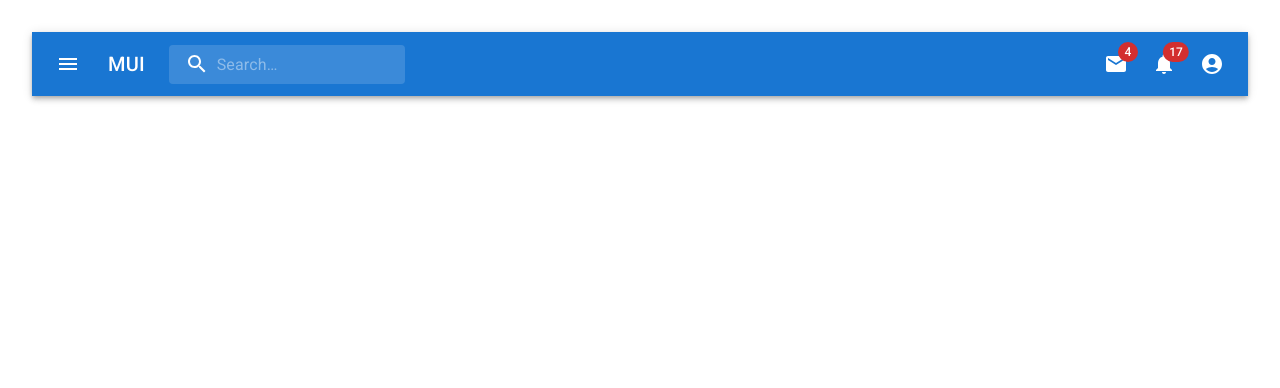
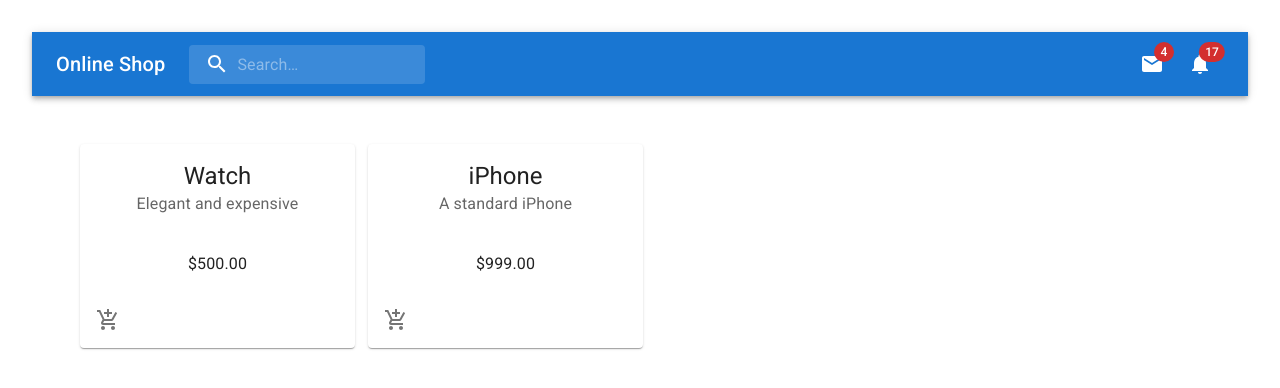
Before and after one commit to mmena1/react-sample, a React app: page / in a window 1280 px wide. Shown: the top 388 px of the page. Built offline with nearby package versions, Linux system fonts and the light colour scheme; the HTML template or start-up script is replaced by a standard one.

Commit message:
Add product components

```diff
--- a/src/App.tsx
+++ b/src/App.tsx
@@ -1,12 +1,20 @@
 import './App.css'
 
-import Header from "./components/Layout/Header";
+import Box from '@mui/material/Box';
+import CssBaseline from '@mui/material/CssBaseline';
+
+import Header from "./components/Layout/Header/Header";
+import AvailableProducts from './components/Products/AvailableProducts';
 
 function App() {
 
   return (
     <>
-      <Header/>
+      <Box sx={{ display: 'flex', flexDirection: 'column' }}>
+        <CssBaseline />
+        <Header/>
+        <AvailableProducts/>
+      </Box>
     </>
   )
 }
--- a/src/components/Layout/Header.tsx
+++ /dev/null
@@ -1,187 +0,0 @@
-import * as React from 'react';
-import AppBar from '@mui/material/AppBar';
-import Box from '@mui/material/Box';
-import Toolbar from '@mui/material/Toolbar';
-import IconButton from '@mui/material/IconButton';
-import Typography from '@mui/material/Typography';
-import Badge from '@mui/material/Badge';
-import MenuItem from '@mui/material/MenuItem';
-import Menu from '@mui/material/Menu';
-import MenuIcon from '@mui/icons-material/Menu';
-import AccountCircle from '@mui/icons-material/AccountCircle';
-import MailIcon from '@mui/icons-material/Mail';
-import NotificationsIcon from '@mui/icons-material/Notifications';
-import MoreIcon from '@mui/icons-material/MoreVert';
-
-import HeaderSearch from './HeaderSearch';
-
-const Header = () => {
-  const [anchorEl, setAnchorEl] = React.useState<null | HTMLElement>(null);
-  const [mobileMoreAnchorEl, setMobileMoreAnchorEl] =
-    React.useState<null | HTMLElement>(null);
-
-  const isMenuOpen = Boolean(anchorEl);
-  const isMobileMenuOpen = Boolean(mobileMoreAnchorEl);
-
-  const handleProfileMenuOpen = (event: React.MouseEvent<HTMLElement>) => {
-    setAnchorEl(event.currentTarget);
-  };
-
-  const handleMobileMenuClose = () => {
-    setMobileMoreAnchorEl(null);
-  };
-
-  const handleMenuClose = () => {
-    setAnchorEl(null);
-    handleMobileMenuClose();
-  };
-
-  const handleMobileMenuOpen = (event: React.MouseEvent<HTMLElement>) => {
-    setMobileMoreAnchorEl(event.currentTarget);
-  };
-
-  const menuId = 'primary-search-account-menu';
-  const renderMenu = (
-    <Menu
-      anchorEl={anchorEl}
-      anchorOrigin={{
-        vertical: 'top',
-        horizontal: 'right',
-      }}
-      id={menuId}
-      keepMounted
-      transformOrigin={{
-        vertical: 'top',
-        horizontal: 'right',
-      }}
-      open={isMenuOpen}
-      onClose={handleMenuClose}
-    >
-      <MenuItem onClick={handleMenuClose}>Profile</MenuItem>
-      <MenuItem onClick={handleMenuClose}>My account</MenuItem>
-    </Menu>
-  );
-
-  const mobileMenuId = 'primary-search-account-menu-mobile';
-  const renderMobileMenu = (
-    <Menu
-      anchorEl={mobileMoreAnchorEl}
-      anchorOrigin={{
-        vertical: 'top',
-        horizontal: 'right',
-      }}
-      id={mobileMenuId}
-      keepMounted
-      transformOrigin={{
-        vertical: 'top',
-        horizontal: 'right',
-      }}
-      open={isMobileMenuOpen}
-      onClose={handleMobileMenuClose}
-    >
-      <MenuItem>
-        <IconButton size="large" aria-label="show 4 new mails" color="inherit">
-          <Badge badgeContent={4} color="error">
-            <MailIcon />
-          </Badge>
-        </IconButton>
-        <p>Messages</p>
-      </MenuItem>
-      <MenuItem>
-        <IconButton
-          size="large"
-          aria-label="show 17 new notifications"
-          color="inherit"
-        >
-          <Badge badgeContent={17} color="error">
-            <NotificationsIcon />
-          </Badge>
-        </IconButton>
-        <p>Notifications</p>
-      </MenuItem>
-      <MenuItem onClick={handleProfileMenuOpen}>
-        <IconButton
-          size="large"
-          aria-label="account of current user"
-          aria-controls="primary-search-account-menu"
-          aria-haspopup="true"
-          color="inherit"
-        >
-          <AccountCircle />
-        </IconButton>
-        <p>Profile</p>
-      </MenuItem>
-    </Menu>
-  );
-
-  return (
-    <Box sx={{ flexGrow: 1 }}>
-      <AppBar position="static">
-        <Toolbar>
-          <IconButton
-            size="large"
-            edge="start"
-            color="inherit"
-            aria-label="open drawer"
-            sx={{ mr: 2 }}
-          >
-            <MenuIcon />
-          </IconButton>
-          <Typography
-            variant="h6"
-            noWrap
-            component="div"
-            sx={{ display: { xs: 'none', sm: 'block' } }}
-          >
-            MUI
-          </Typography>
-          <HeaderSearch/>
-          <Box sx={{ flexGrow: 1 }} />
-          <Box sx={{ display: { xs: 'none', md: 'flex' } }}>
-            <IconButton size="large" aria-label="show 4 new mails" color="inherit">
-              <Badge badgeContent={4} color="error">
-                <MailIcon />
-              </Badge>
-            </IconButton>
-            <IconButton
-              size="large"
-              aria-label="show 17 new notifications"
-              color="inherit"
-            >
-              <Badge badgeContent={17} color="error">
-                <NotificationsIcon />
-              </Badge>
-            </IconButton>
-            <IconButton
-              size="large"
-              edge="end"
-              aria-label="account of current user"
-              aria-controls={menuId}
-              aria-haspopup="true"
-              onClick={handleProfileMenuOpen}
-              color="inherit"
-            >
-              <AccountCircle />
-            </IconButton>
-          </Box>
-          <Box sx={{ display: { xs: 'flex', md: 'none' } }}>
-            <IconButton
-              size="large"
-              aria-label="show more"
-              aria-controls={mobileMenuId}
-              aria-haspopup="true"
-              onClick={handleMobileMenuOpen}
-              color="inherit"
-            >
-              <MoreIcon />
-            </IconButton>
-          </Box>
-        </Toolbar>
-      </AppBar>
-      {renderMobileMenu}
-      {renderMenu}
-    </Box>
-  );
-};
-
-export default Header;
--- /dev/null
+++ b/src/components/Layout/Header/Header.tsx
@@ -0,0 +1,49 @@
+import AppBar from '@mui/material/AppBar';
+import Box from '@mui/material/Box';
+import Toolbar from '@mui/material/Toolbar';
+import IconButton from '@mui/material/IconButton';
+import Typography from '@mui/material/Typography';
+import Badge from '@mui/material/Badge';
+import MailIcon from '@mui/icons-material/Mail';
+import NotificationsIcon from '@mui/icons-material/Notifications';
+
+import HeaderSearch from './HeaderSearch';
+
+const Header = () => {
+  return (
+    <Box sx={{ flexGrow: 1 }}>
+      <AppBar position="static">
+        <Toolbar>
+          <Typography
+            variant="h6"
+            noWrap
+            component="div"
+            sx={{ display: { xs: 'none', sm: 'block' } }}
+          >
+            Online Shop
+          </Typography>
+          <HeaderSearch/>
+          <Box sx={{ flexGrow: 1 }} />
+          <Box sx={{ display: { xs: 'none', md: 'flex' } }}>
+            <IconButton size="large" aria-label="show 4 new mails" color="inherit">
+              <Badge badgeContent={4} color="error">
+                <MailIcon />
+              </Badge>
+            </IconButton>
+            <IconButton
+              size="large"
+              aria-label="show 17 new notifications"
+              color="inherit"
+            >
+              <Badge badgeContent={17} color="error">
+                <NotificationsIcon />
+              </Badge>
+            </IconButton>
+          </Box>
+        </Toolbar>
+      </AppBar>
+    </Box>
+  );
+};
+
+export default Header;
--- /dev/null
+++ b/src/components/Products/AvailableProducts.tsx
@@ -0,0 +1,39 @@
+import Box from '@mui/material/Box';
+
+import ProductItem from "./ProductItem/ProductItem";
+import Content from '../UI/Content';
+
+const DUMMY_PRODUCTS = [
+  {
+    id: 10,
+    name: "Watch",
+    description: "Elegant and expensive",
+    price: 500
+  },
+  {
+    id: 11,
+    name: "iPhone",
+    description: "A standard iPhone",
+    price: 999
+  }
+]
+
+const AvailableProducts = () => {
+  const productList = DUMMY_PRODUCTS.map((product) => (
+    <ProductItem
+      key={product.id}
+      name={product.name}
+      description={product.description}
+      price={product.price}
+    />
+  ));
+  return (
+    <Box component="main" sx={{ p: 3 }}>
+      <Content>
+        {productList}
+      </Content>
+    </Box>
+  );
+};
+
+export default AvailableProducts;
--- /dev/null
+++ b/src/components/Products/ProductItem/ProductItem.tsx
@@ -0,0 +1,37 @@
+import Card from '@mui/material/Card';
+import CardActions from '@mui/material/CardActions';
+import CardContent from '@mui/material/CardContent';
+import IconButton from '@mui/material/IconButton';
+import Typography from '@mui/material/Typography';
+import Grid from '@mui/material/Unstable_Grid2';
+import AddShoppingCartIcon from '@mui/icons-material/AddShoppingCart';
+
+const ProductItem = (props) => {
+  const price = `$${props.price.toFixed(2)}`
+
+  return (
+    <Grid xs={3}>
+      <Card sx={{ minWidth: 275 }}>
+        <CardContent>
+        <Typography variant="h5" component="div">
+          {props.name}
+        </Typography>
+        <Typography sx={{ mb: 1.5 }} color="text.secondary">
+          {props.description}
+        </Typography>
+        <Typography variant="body1">
+          <br />
+          {price}
+        </Typography>
+        </CardContent>
+        <CardActions disableSpacing>
+        <IconButton aria-label="add to cart">
+          <AddShoppingCartIcon />
+        </IconButton>
+      </CardActions>
+      </Card>
+    </Grid>
+  )
+};
+
+export default ProductItem;
--- /dev/null
+++ b/src/components/UI/Content.tsx
@@ -0,0 +1,15 @@
+import Box from '@mui/material/Box';
+import Grid from '@mui/material/Unstable_Grid2';
+
+const Content = (props) => {
+
+  return (
+      <Box component="main" sx={{ p: 3 }}>
+        <Grid container spacing={4}>
+          {props.children}
+        </Grid>
+      </Box>
+  );
+};
+
+export default Content;
```
Also changed, not shown: src/components/Layout/Header/HeaderCartButton.tsx (added), src/components/Layout/Header/HeaderSearch.tsx (line endings or trailing spaces).
